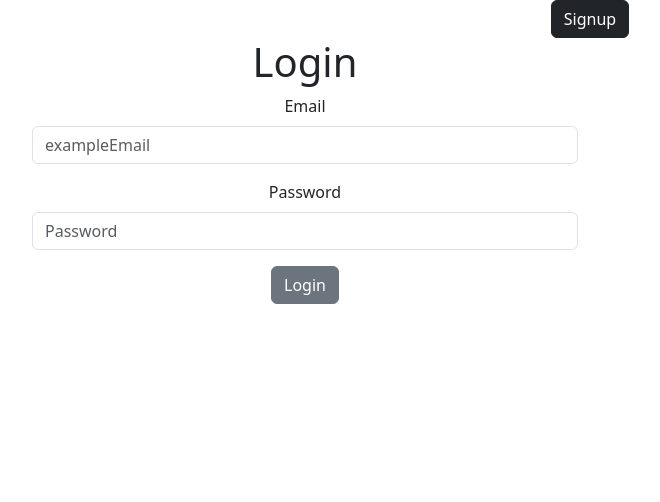
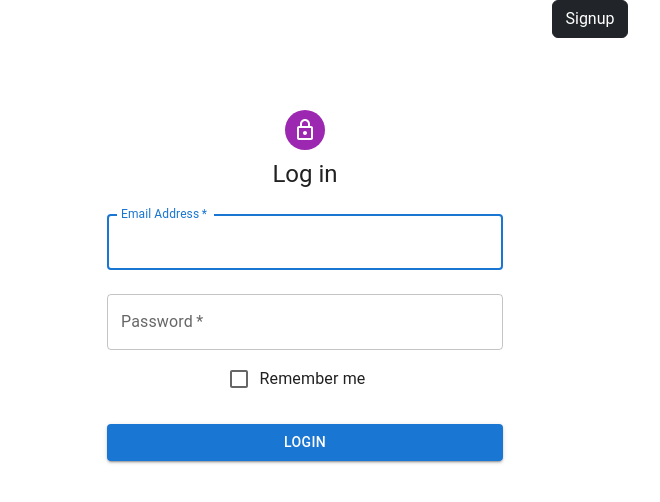
Before and after one commit to mathewfonteyne/FlashCardApp, a React (Create React App) app in the folder flashcardapp/: page / in a window 1280 px wide. Shown: the top 502 px of the page, without its empty margins (50-710 px from the left). Built offline with nearby package versions, Linux system fonts and the light colour scheme.

Commit message:
login and signup with M-ui logic needs to be checked over

```diff
--- a/flashcardapp/src/components/auth/login/Login.jsx
+++ b/flashcardapp/src/components/auth/login/Login.jsx
@@ -1,6 +1,24 @@
 import { useRef } from "react";
-import { Form, FormGroup, Input, Label, Button } from "reactstrap";
+// removed Button to used M-ui button
+import { Form, FormGroup, Input, Label } from "reactstrap";
 import { useNavigate } from "react-router-dom";
+// importing M-ui into the project
+import * as React from "react";
+import Button from "@mui/material/Button";
+
+import Avatar from "@mui/material/Avatar";
+
+import CssBaseline from "@mui/material/CssBaseline";
+import TextField from "@mui/material/TextField";
+import FormControlLabel from "@mui/material/FormControlLabel";
+import Checkbox from "@mui/material/Checkbox";
+import Link from "@mui/material/Link";
+import Grid from "@mui/material/Grid";
+import Box from "@mui/material/Box";
+import LockOutlinedIcon from "@mui/icons-material/LockOutlined";
+import Typography from "@mui/material/Typography";
+import Container from "@mui/material/Container";
+import { createTheme, ThemeProvider } from "@mui/material/styles";
 
 export default function Login({ updateToken }) {
   // Refs
@@ -34,7 +52,7 @@ export default function Login({ updateToken }) {
   //         console.log(err);
   //     }
   // };
-
+  const defaultTheme = createTheme();
   //! Style 2
   async function handleSubmit(e) {
     e.preventDefault();
@@ -67,31 +85,66 @@ export default function Login({ updateToken }) {
 
   // Standard import from Unit7, day50
   return (
-    <>
-      <h1> Login </h1>
-      <Form onSubmit={handleSubmit}>
-        <FormGroup>
-          <Label for="exampleEmail">Email</Label>
-          <Input
-            innerRef={emailRef}
-            id="email"
-            type="email"
-            placeholder="exampleEmail"
-            autoComplete="off"
-          />
-        </FormGroup>
-        <FormGroup>
-          <Label for="examplePassword">Password</Label>
-          <Input
-            innerRef={passwordRef}
-            id="password"
-            type="password"
-            placeholder="Password"
-            autoComplete="off"
-          />
-        </FormGroup>
-        <Button type="submit">Login</Button>
-      </Form>
-    </>
+    <ThemeProvider theme={defaultTheme}>
+      <Container component="main" maxWidth="xs">
+        <CssBaseline />
+        <Box
+          sx={{
+            marginTop: 8,
+            display: "flex",
+            flexDirection: "column",
+            alignItems: "center",
+          }}
+        >
+          <Avatar sx={{ m: 1, bgcolor: "secondary.main" }}>
+            <LockOutlinedIcon />
+          </Avatar>
+          <Typography component="h1" variant="h5">
+            Log in
+          </Typography>
+          <Box
+            component="form"
+            onSubmit={handleSubmit}
+            noValidate
+            sx={{ mt: 1 }}
+          >
+            <TextField
+              margin="normal"
+              required
+              fullWidth
+              id="email"
+              label="Email Address"
+              name="email"
+              autoComplete="email"
+              autoFocus
+              innerRef={emailRef}
+            />
+            <TextField
+              margin="normal"
+              required
+              fullWidth
+              name="password"
+              label="Password"
+              type="password"
+              id="password"
+              autoComplete="current-password"
+              innerRef={passwordRef}
+            />
+            <FormControlLabel
+              control={<Checkbox value="remember" color="primary" />}
+              label="Remember me"
+            />
+            <Button
+              type="submit"
+              fullWidth
+              variant="contained"
+              sx={{ mt: 3, mb: 2 }}
+            >
+              Login
+            </Button>
+          </Box>
+        </Box>
+      </Container>
+    </ThemeProvider>
   );
 }
--- a/flashcardapp/src/components/auth/signup/Signup.jsx
+++ b/flashcardapp/src/components/auth/signup/Signup.jsx
@@ -1,11 +1,28 @@
 //importing the tags use by reactstrap
-import { FormGroup, Form, Row, Col, Label, Input, Button } from "reactstrap";
+// removed Button for M-ui Sake
+import { FormGroup, Form, Row, Col, Label, Input } from "reactstrap";
 // importing useRef
-import { useRef } from "react";
+import { useRef, useState } from "react";
 import { useNavigate } from "react-router-dom";
 import { Card, CardBody, CardTitle, CardSubtitle, CardText } from "reactstrap";
+//using M-ui for signup page "https://github.com/mui/material-ui/blob/v5.13.6/docs/data/material/getting-started/templates/sign-up/SignUp.js"
+import * as React from "react";
+import Avatar from "@mui/material/Avatar";
+import Button from "@mui/material/Button";
+import CssBaseline from "@mui/material/CssBaseline";
+import TextField from "@mui/material/TextField";
+import FormControlLabel from "@mui/material/FormControlLabel";
+import Checkbox from "@mui/material/Checkbox";
+import Link from "@mui/material/Link";
+import Grid from "@mui/material/Grid";
+import Box from "@mui/material/Box";
+import LockOutlinedIcon from "@mui/icons-material/LockOutlined";
+import Typography from "@mui/material/Typography";
+import Container from "@mui/material/Container";
+import { createTheme, ThemeProvider } from "@mui/material/styles";
+//using M-ui for background color
 
-export default function Signup({updateToken}) {
+export default function Signup({ updateToken }) {
   // variables use for containing the useRef() method/functionality
   const firstNameRef = useRef();
   const lastNameRef = useRef();
@@ -13,6 +30,8 @@ export default function Signup({updateToken}) {
   const passwordRef = useRef();
 
   const navigate = useNavigate();
+  //Material UI
+  const defaultTheme = createTheme();
 
   // handleSubmit function use to do the CRUD method to signup
   async function handleSubmit(e) {
@@ -23,6 +42,8 @@ export default function Signup({updateToken}) {
     const lastName = lastNameRef.current.value;
     const email = emailRef.current.value;
     const password = passwordRef.current.value;
+
+    // This is where password checks would live
 
     let body = JSON.stringify({
       firstName,
@@ -59,66 +80,113 @@ export default function Signup({updateToken}) {
 
   return (
     <>
-      <Card
-        style={{
-          width: "18rem",
-          margin: "center",
-        }}
-      >
-        <img alt="Sample" src="https://picsum.photos/300/200" />
-        <CardBody>
-          <Form onSubmit={handleSubmit}>
-            <FormGroup>
-              <Label>First Name:</Label>
-              <Input innerRef={firstNameRef} autoComplete={"off"} />
-            </FormGroup>
-            <FormGroup>
-              <Label>Last Name:</Label>
-              <Input innerRef={lastNameRef} autoComplete={"off"} />
-            </FormGroup>
-            <FormGroup>
-              <Label>Email:</Label>
-              <Input innerRef={emailRef} type="email" autoComplete={"off"} />
-            </FormGroup>
-            <FormGroup>
-              <Label>Password</Label>
-              <Input
-                innerRef={passwordRef}
-                type="password"
-                autoComplete={"off"}
-              />
-            </FormGroup>
-            <Button>
-              <Button type="submit">Signup</Button>
-            </Button>
-          </Form>
-        </CardBody>
-      </Card>
+      <img alt="Sample" src="https://picsum.photos/300/200" />
+      <ThemeProvider theme={defaultTheme}>
+        <Container component="main" maxWidth="xs" onSubmit={handleSubmit}>
+          <CssBaseline />
+          <Box
+            sx={{
+              marginTop: 8,
+              display: "flex",
+              flexDirection: "column",
+              alignItems: "center",
+            }}
+          >
+            <Avatar sx={{ m: 1, bgcolor: "secondary.main" }}>
+              <LockOutlinedIcon />
+            </Avatar>
+            <Typography component="h1" variant="h5">
+              Sign up
+            </Typography>
+            <Box
+              component="form"
+              noValidate
+              onSubmit={handleSubmit}
+              sx={{ mt: 3 }}
+            >
+              <Grid container spacing={2}>
+                <Grid item xs={12} sm={6}>
+                  <TextField
+                    autoComplete="given-name"
+                    name="firstName"
+                    required
+                    fullWidth
+                    id="firstName"
+                    label="First Name"
+                    autoFocus
+                    innerRef={firstNameRef}
+                    autoComplete={"off"}
+                  />
+                </Grid>
+                <Grid item xs={12} sm={6}>
+                  <TextField
+                    required
+                    fullWidth
+                    id="lastName"
+                    label="Last Name"
+                    name="lastName"
+                    autoComplete="family-name"
+                    innerRef={lastNameRef}
+                    autoComplete={"off"}
+                  />
+                </Grid>
+                <Grid item xs={12}>
+                  <TextField
+                    required
+                    fullWidth
+                    id="email"
+                    label="Email Address"
+                    name="email"
+                    autoComplete="email"
+                    innerRef={emailRef}
+                    type="email"
+                    autoComplete={"off"}
+                  />
+                </Grid>
+                <Grid item xs={12}>
+                  <TextField
+                    required
+                    fullWidth
+                    name="password"
+                    label="Password"
+                    type="password"
+                    id="password"
+                    autoComplete="new-password"
+                    innerRef={passwordRef}
+                    pattern="(?=.*\d)(?=.*[a-z])(?=.*[A-Z]).{8,}"
+                    title=">8 characters, one upper, and number"
+                    placeholder="Greater than 8 characters, at least one number, uppercase, lowercase, and symbol "
+                    autoComplete={"off"}
+                  />
+                </Grid>
+                <Grid item xs={12}>
+                  <FormControlLabel
+                    control={
+                      <Checkbox value="allowExtraEmails" color="primary" />
+                    }
+                    label="I want to receive inspiration, marketing promotions and updates via email."
+                  />
+                </Grid>
+              </Grid>
+              <Button
+                type="submit"
+                fullWidth
+                variant="contained"
+                sx={{ mt: 3, mb: 2 }}
+              >
+                Sign Up
+              </Button>
+              <Grid container justifyContent="flex-end">
+                <Grid item>
+                  <Link href="#" variant="body2">
+                    Already have an account? Sign in
+                  </Link>
+                </Grid>
+              </Grid>
+            </Box>
+          </Box>
+        </Container>
+      </ThemeProvider>
     </>
   );
 }
-
-//! previously resided in auth.jsx, moved here and modified to class style. Sorry Rich.
-// return (
-//   <>
-//     <Card
-//       style={{
-//         width: "18rem",
-//         margin: "center",
-//       }}
-//     >
-//       <img alt="Sample" src="https://picsum.photos/300/200" />
-//       <CardBody>
-//         <CardTitle tag="h5"></CardTitle>
-//         <CardSubtitle className="mb-2 text-muted" tag="h6">
-//           <Signup updateToken={props.updateToken} />
-//         </CardSubtitle>
-//         <CardText>
-//           Some quick example text to build on the card title and make up the
-//           bulk of the card‘s content.
-//         </CardText>
-//         <Button>Button</Button>
-//       </CardBody>
-//     </Card>
-//   </>
-// );
```
